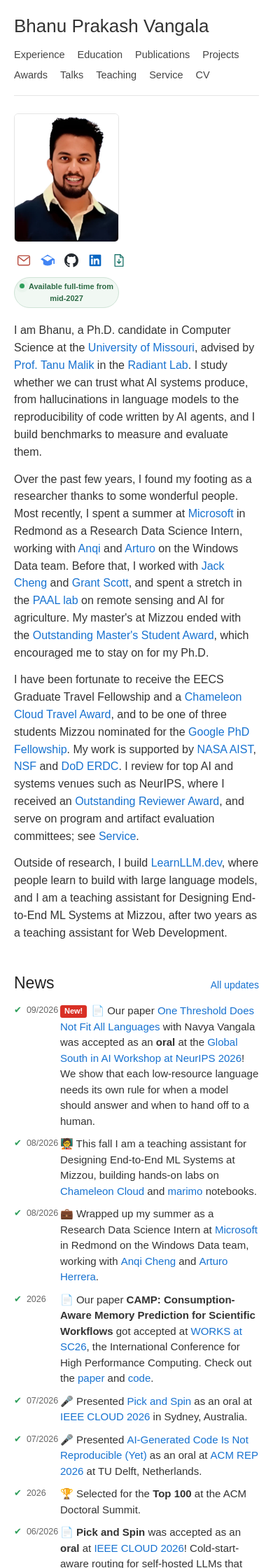
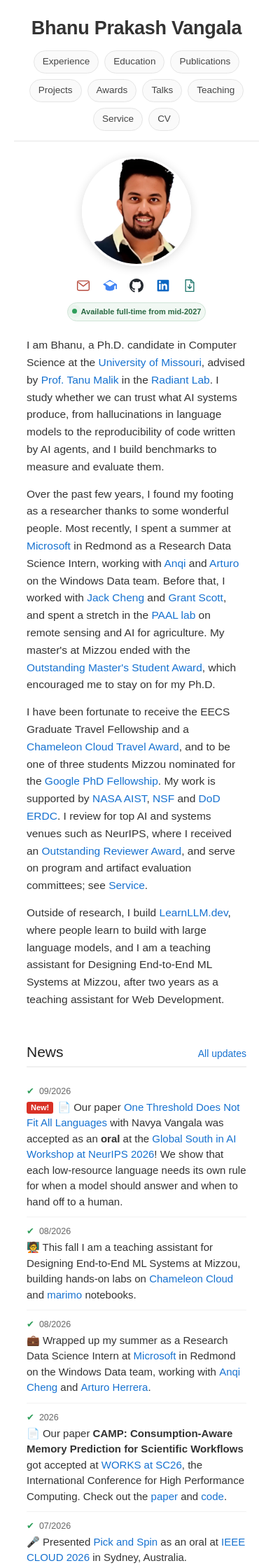
Before and after one commit to bhanuprakashvangala/bhanuprakashvangala.github.io, a Jekyll site: the page built from _pages/about.md, in a window 390 px wide. Shown: the top 2240 px of the page at 70% size. Built offline with Jekyll 4.4.1, drawn with Linux system fonts in a browser that asks for light colours.

Commit message:
Redesign the site for phones
On screens up to 600px the name and navigation are centred, the portrait
is a round photo centred above the profile icons and the introduction,
each paper and project is a card with its figure centred on top, and news
items put the date above the text. Wider screens are unchanged.

```diff
--- a/assets/css/portfolio.css
+++ b/assets/css/portfolio.css
@@ -1222,3 +1222,146 @@ a.benchmark-pill:hover {
     gap: 6px;
   }
 }
+
+/* Phone design (up to 600px wide). Desktop and laptop layouts above are unchanged. */
+@media (max-width: 600px) {
+  .wrap {
+    padding-left: 18px;
+    padding-right: 18px;
+  }
+  /* Header: name centred over a row of pill links. */
+  .site-header {
+    align-items: center;
+    text-align: center;
+    padding: 22px 0 14px;
+    gap: 14px;
+  }
+  .site-name {
+    font-size: 27px;
+    font-weight: 600;
+    letter-spacing: -0.01em;
+  }
+  .site-header nav {
+    justify-content: center;
+    gap: 8px;
+    font-size: 13.5px;
+  }
+  .site-header nav a {
+    padding: 5px 12px;
+    border: 1px solid var(--line);
+    border-radius: 999px;
+    background: #fafafa;
+    text-decoration: none;
+  }
+  .site-header nav a[aria-current] {
+    border-color: var(--link);
+    background: #eef4fc;
+  }
+  /* Intro: the portrait, profile icons and availability centred above the text. */
+  .intro {
+    display: flex;
+    flex-direction: column;
+    align-items: stretch;
+    gap: 0;
+    margin-top: 22px;
+  }
+  .portrait {
+    order: -1;
+    align-self: center;
+    display: flex;
+    flex-direction: column;
+    align-items: center;
+    float: none;
+    margin: 0 0 22px;
+  }
+  .portrait img {
+    width: 156px;
+    height: 156px;
+    aspect-ratio: 1 / 1;
+    object-fit: cover;
+    object-position: 50% 22%;
+    border-radius: 50%;
+    border: 3px solid #fff;
+    box-shadow: 0 2px 14px rgba(0, 0, 0, 0.14);
+  }
+  .portrait .profile-links {
+    width: auto;
+    justify-content: center;
+    gap: 10px;
+    margin-top: 14px;
+  }
+  .availability,
+  .location {
+    width: auto;
+    margin-left: auto;
+    margin-right: auto;
+    text-align: center;
+  }
+  .intro-copy p {
+    text-align: left;
+    font-size: 15.5px;
+    line-height: 1.6;
+  }
+  /* Sections: clear headings with breathing room. */
+  .section {
+    margin-top: 34px;
+  }
+  .section-head {
+    align-items: baseline;
+    border-bottom: 2px solid #f0f0f0;
+    padding-bottom: 6px;
+    margin-bottom: 14px;
+  }
+  .section-head h2 {
+    font-size: 21px;
+  }
+  /* Papers and projects: one card each, the figure centred on top. */
+  .pub,
+  .project-card.has-image {
+    display: block;
+    padding: 14px;
+    margin: 0 0 16px;
+    border: 1px solid var(--line);
+    border-radius: 10px;
+    background: #fff;
+    box-shadow: 0 1px 3px rgba(0, 0, 0, 0.04);
+  }
+  .pub-image {
+    justify-content: center;
+    margin: 0 0 12px;
+    padding: 8px;
+    background: #fafafa;
+    border-radius: 8px;
+  }
+  .pub-image img,
+  .project-card.has-photo .pub-image img {
+    width: 100%;
+    height: auto;
+    max-height: 200px;
+    object-fit: contain;
+    object-position: center;
+  }
+  .pub-title {
+    font-size: 15.5px;
+  }
+  .pub-actions {
+    margin-top: 8px;
+  }
+  /* News: the date sits above each item instead of in a narrow column. */
+  .news-item {
+    display: block;
+    padding: 10px 0;
+    margin: 0;
+    border-bottom: 1px solid #f2f2f2;
+  }
+  .news-date {
+    display: block;
+    font-size: 12.5px;
+    margin-bottom: 2px;
+  }
+  /* Experience and education rows: keep the logo small beside the text. */
+  .cv-row.has-logo .org-logo {
+    width: 32px;
+    height: 32px;
+  }
+}
```
